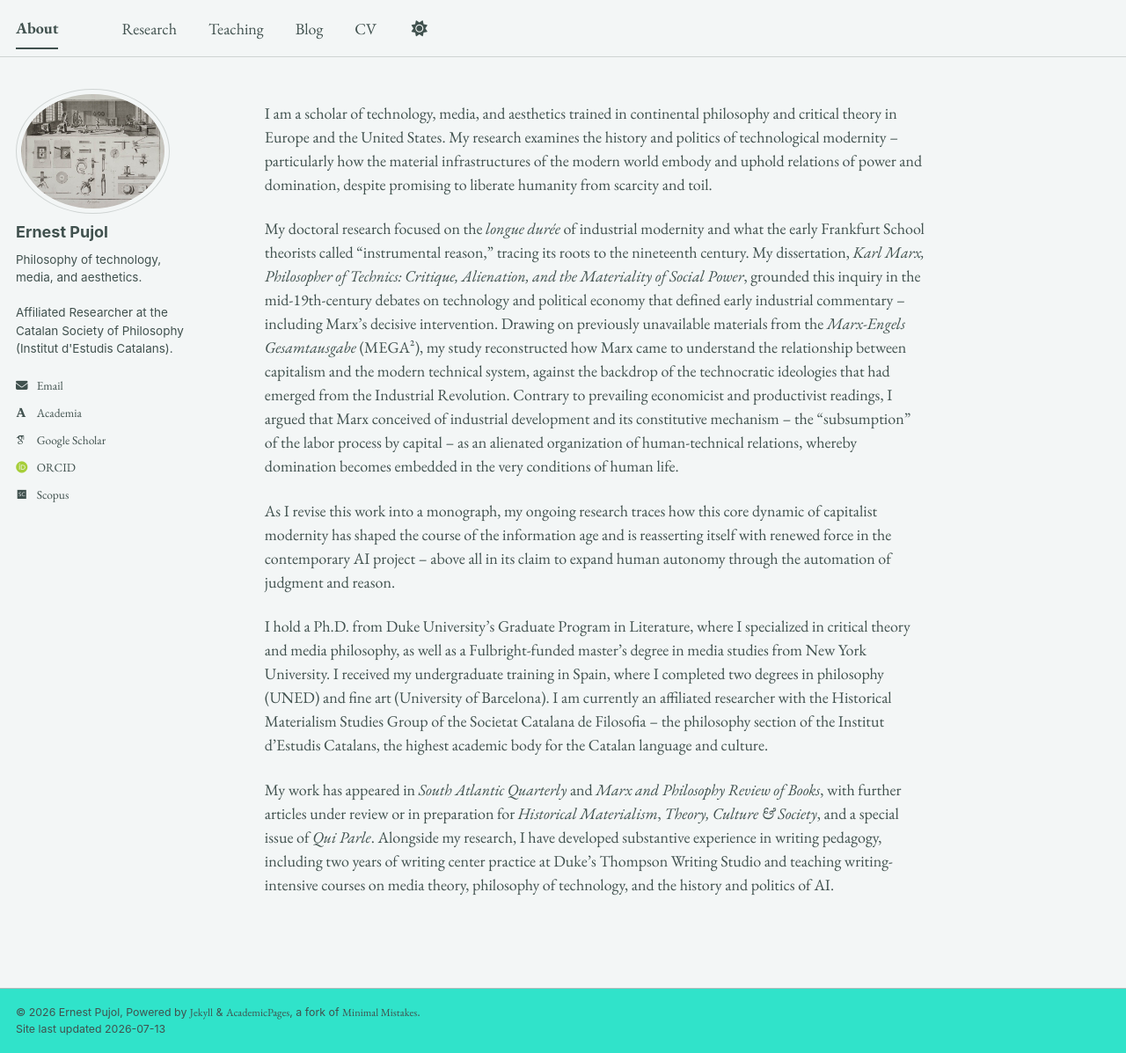
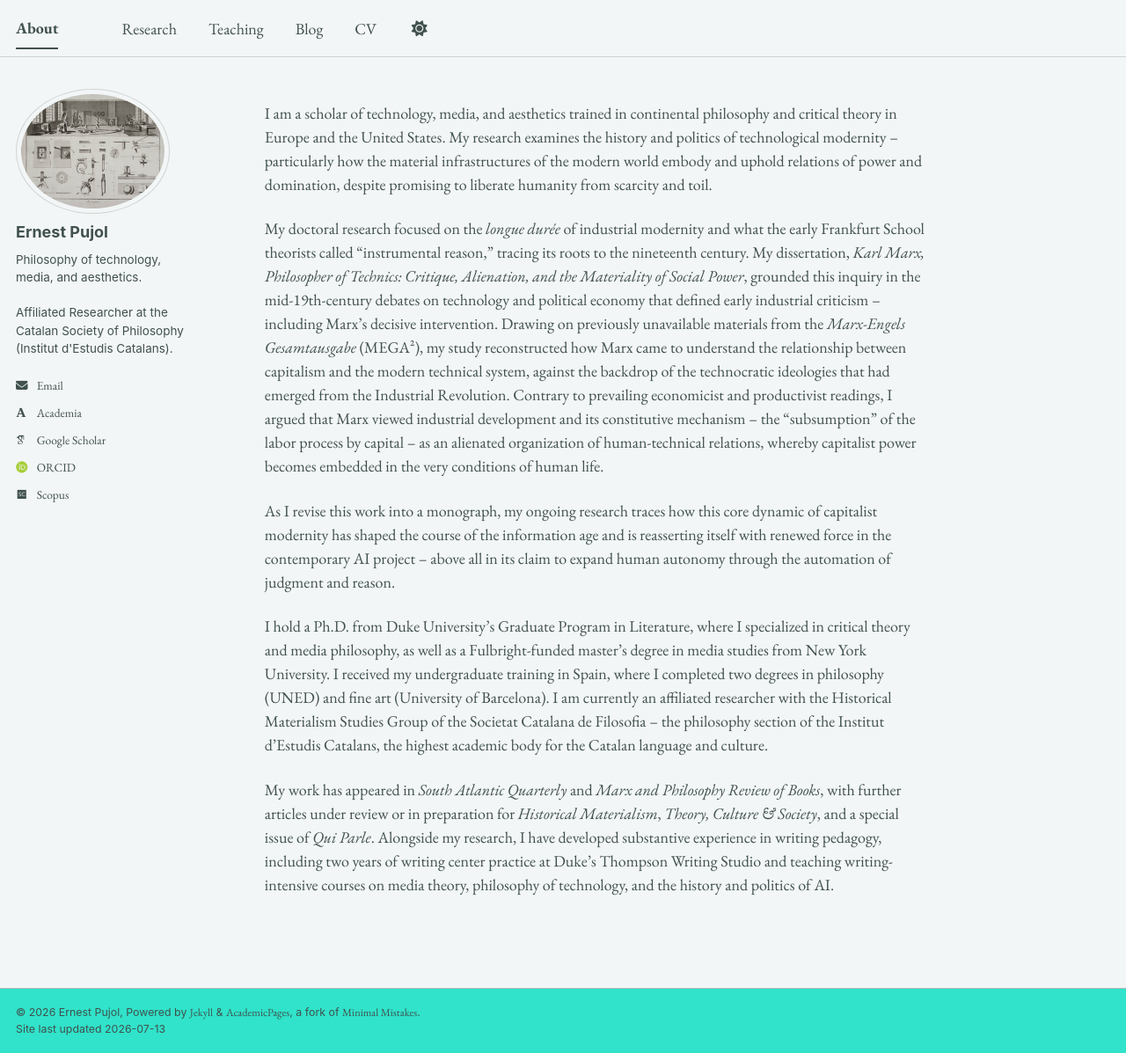
Before and after one commit to epujol90/epujol90.github.io, a Jekyll site: the page built from _pages/about.md, in a window 1280 px wide and 1197 px high. Shown: the whole window at 88% size. Built offline with Jekyll 4.4.1, drawn with Linux system fonts in a browser that asks for light colours; some web fonts are replaced; a script bundle is joined from its source files by our own code; library files that are not in the unit come from our copies.

Commit message:
Update about.md

```diff
--- a/_pages/about.md
+++ b/_pages/about.md
@@ -8,7 +8,7 @@ redirect_from:
 ---
 I am a scholar of technology, media, and aesthetics trained in continental philosophy and critical theory in Europe and the United States. My research examines the history and politics of technological modernity -- particularly how the material infrastructures of the modern world embody and uphold relations of power and domination, despite promising to liberate humanity from scarcity and toil.
 
-My doctoral research focused on the _longue durée_ of industrial modernity and what the early Frankfurt School theorists called “instrumental reason,” tracing its roots to the nineteenth century. My dissertation, _Karl Marx, Philosopher of Technics: Critique, Alienation, and the Materiality of Social Power_, grounded this inquiry in the mid-19th-century debates on technology and political economy that defined early industrial commentary -- including Marx's decisive intervention. Drawing on previously unavailable materials from the _Marx-Engels Gesamtausgabe_ (MEGA²), my study reconstructed how Marx came to understand the relationship between capitalism and the modern technical system, against the backdrop of the technocratic ideologies that had emerged from the Industrial Revolution. Contrary to prevailing economicist and productivist readings, I argued that Marx conceived of industrial development and its constitutive mechanism -- the “subsumption” of the labor process by capital -- as an alienated organization of human-technical relations, whereby domination becomes embedded in the very conditions of human life.
+My doctoral research focused on the _longue durée_ of industrial modernity and what the early Frankfurt School theorists called “instrumental reason,” tracing its roots to the nineteenth century. My dissertation, _Karl Marx, Philosopher of Technics: Critique, Alienation, and the Materiality of Social Power_, grounded this inquiry in the mid-19th-century debates on technology and political economy that defined early industrial criticism -- including Marx's decisive intervention. Drawing on previously unavailable materials from the _Marx-Engels Gesamtausgabe_ (MEGA²), my study reconstructed how Marx came to understand the relationship between capitalism and the modern technical system, against the backdrop of the technocratic ideologies that had emerged from the Industrial Revolution. Contrary to prevailing economicist and productivist readings, I argued that Marx viewed industrial development and its constitutive mechanism -- the “subsumption” of the labor process by capital -- as an alienated organization of human-technical relations, whereby capitalist power becomes embedded in the very conditions of human life.
 
 As I revise this work into a monograph, my ongoing research traces how this core dynamic of capitalist modernity has shaped the course of the information age and is reasserting itself with renewed force in the contemporary AI project -- above all in its claim to expand human autonomy through the automation of judgment and reason.
 
```
